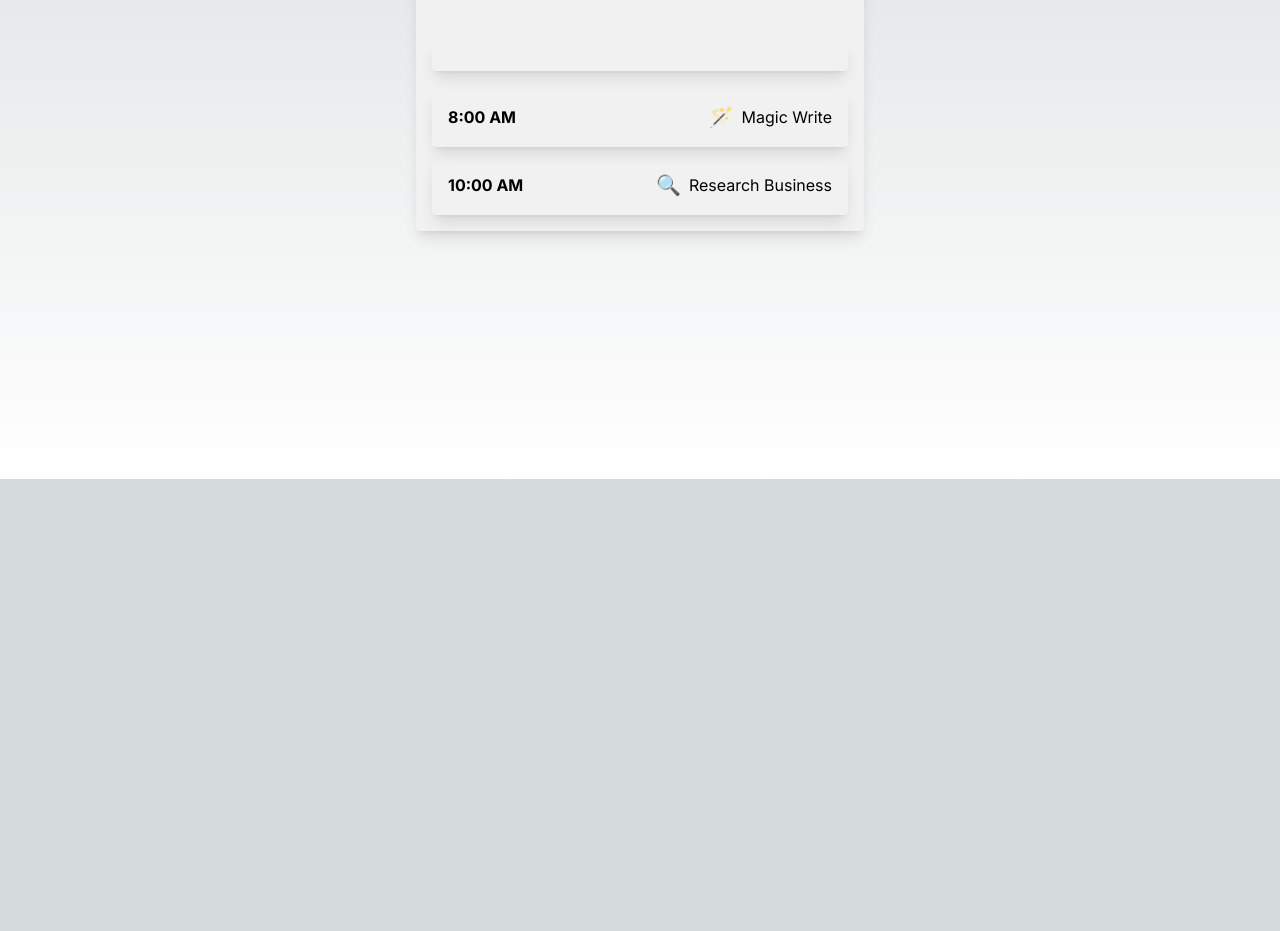
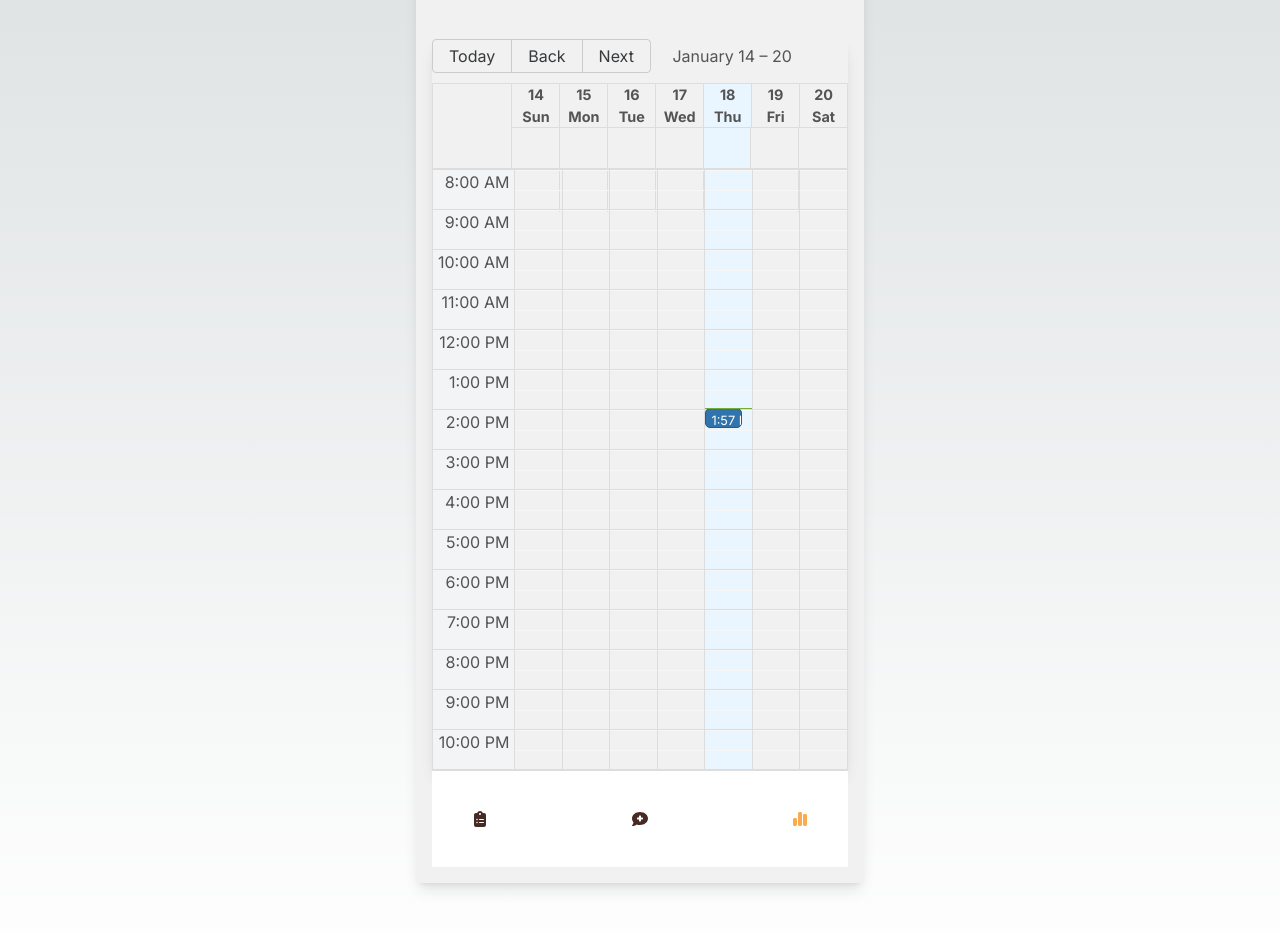
Before and after one commit to rubmaigut/rubBot-Assistant, a Next.js app in the folder rubbot-web/: page / in a window 1280 px wide. Shown: the part 321-1252 px from the top of the page. Before the commit the page ends 800 px from the top, so only its background shows below. Built offline with nearby package versions, Linux system fonts and the light colour scheme.

Commit message:
update page style

```diff
--- /dev/null
+++ b/rubbot-web/src/app/components/Footer.tsx
@@ -0,0 +1,42 @@
+import { FontAwesomeIcon } from "@fortawesome/react-fontawesome";
+import {
+  faCommentMedical,
+  faChartSimple,
+  faClipboardList,
+} from "@fortawesome/free-solid-svg-icons";
+import Link from "next/link";
+
+interface FooterProps {
+  className?: string;
+}
+
+const Footer: React.FC<FooterProps> = () => {
+  return (
+    <footer className="w-full bg-white h-24 flex items-center justify-between px-8">
+        <div className="flex justify-center">
+          <FontAwesomeIcon
+            icon={faClipboardList}
+            className="w-8"
+            style={{ color: "#482A25" }}
+          />
+        </div>
+      <Link href="/chat">
+        <div className="flex justify-center">
+          <FontAwesomeIcon
+            icon={faCommentMedical}
+            className="w-8"
+            style={{ color: "#482A25" }}
+          />
+        </div>
+      </Link>
+        <div className="flex justify-center">
+          <FontAwesomeIcon
+            icon={faChartSimple}
+            className="w-8"
+            style={{ color: "#FAAB4E" }}
+          />
+        </div>
+    </footer>
+  );
+};
+export default Footer;
--- a/rubbot-web/src/app/page.tsx
+++ b/rubbot-web/src/app/page.tsx
@@ -1,5 +1,7 @@
+import Footer from "./components/Footer";
 import Header from "./components/Header";
 import RubBotPopup from "./components/RubBot-Popup";
+import MyWeekCalendar from "./components/Week-Calendar";
 
 export default function Home() {
   const events = [
@@ -22,26 +24,10 @@ export default function Home() {
           />
         </div>
 
-        {/* Calendar */}
-        <div className="mt-4 p-4 rounded shadow-lg flex justify-between">
-          {/* ... */}
+        <div className="mt-4 rounded shadow-lg flex justify-between">
+         <MyWeekCalendar />
         </div>
-
-        {/* Schedule */}
-        <div className="mt-4 space-y-2">
-          {events.map((event, index) => (
-            <div
-              key={index}
-              className="p-4 rounded shadow-lg flex items-center justify-between"
-            >
-              <span className="font-bold">{event.time}</span>
-              <div className="flex items-center">
-                <span className="text-xl">{event.icon}</span>
-                <span className="ml-2">{event.title}</span>
-              </div>
-            </div>
-          ))}
-        </div>
+      <Footer/>
       </div>
     </main>
   );
```
